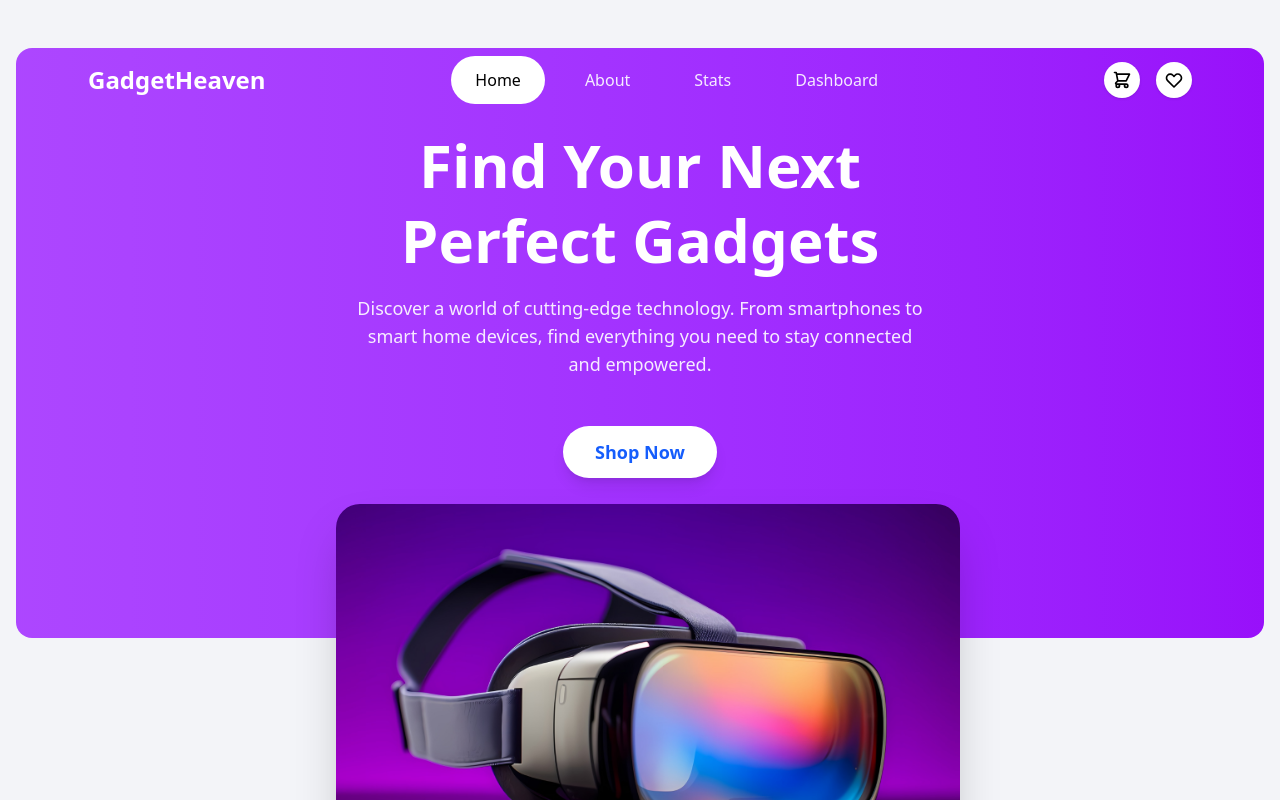
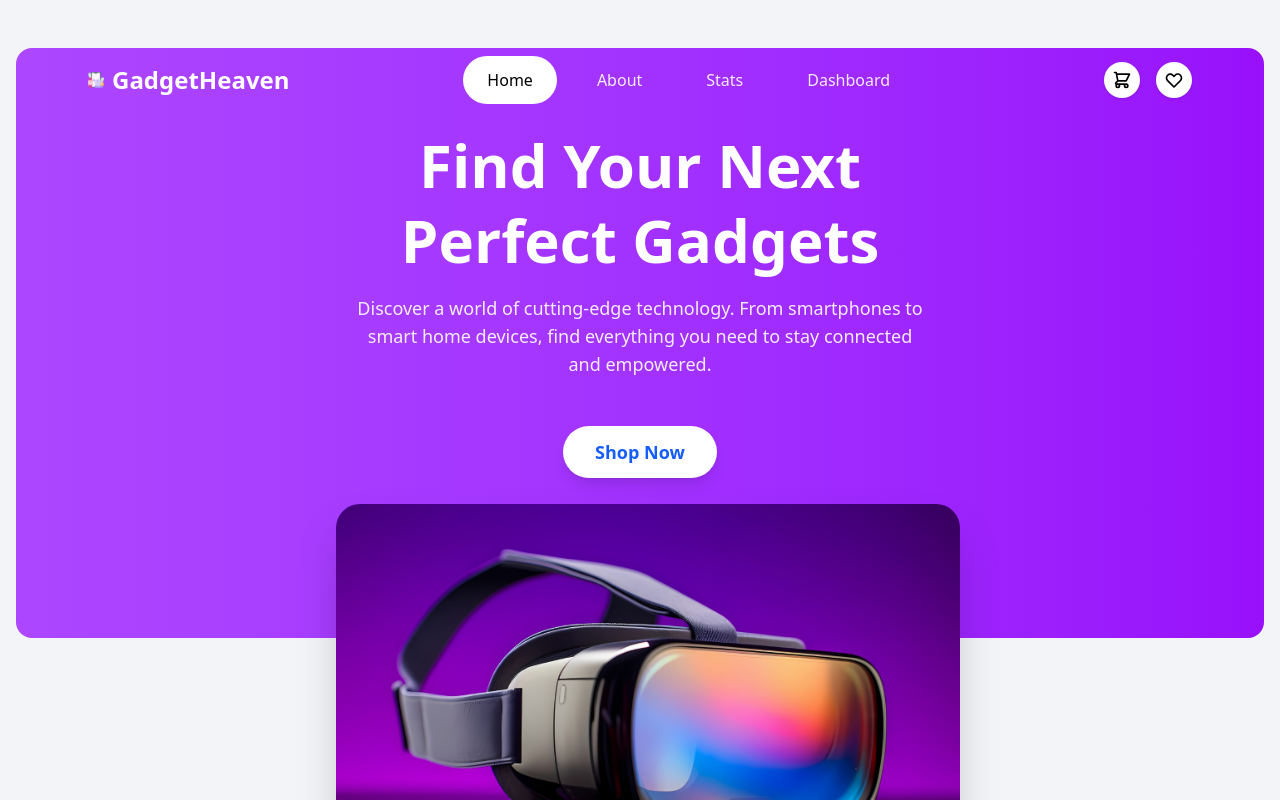
Before and after one commit to Swagata-Roy/gadget-heaven, a React (Vite) app: page / in a window 1280 px wide. Shown: the top 800 px of the page. Built offline with nearby package versions, Linux system fonts and the light colour scheme.

Commit message:
Add logo image to Navbar component

```diff
--- a/src/components/Navbar/Navbar.jsx
+++ b/src/components/Navbar/Navbar.jsx
@@ -1,5 +1,6 @@
 import { Link, NavLink, useLocation } from 'react-router-dom'
 import PropTypes from 'prop-types'
+import logo from '../../assets/logo.png'
 
 const NavItem = ({ to, children }) => {
     const location = useLocation()
@@ -78,6 +79,7 @@ const Navbar = () => {
                         {/* Logo*/}
                         <div className="flex items-center space-x-3">
                             <Link to="/" className="flex items-center gap-2">
+                                <img src={logo} alt="logo" />
                                 <span className={`text-2xl font-bold ${getText()}`}>GadgetHeaven</span>
                             </Link>
                         </div>
```
Also changed, not shown: src/assets/logo.png (added).
